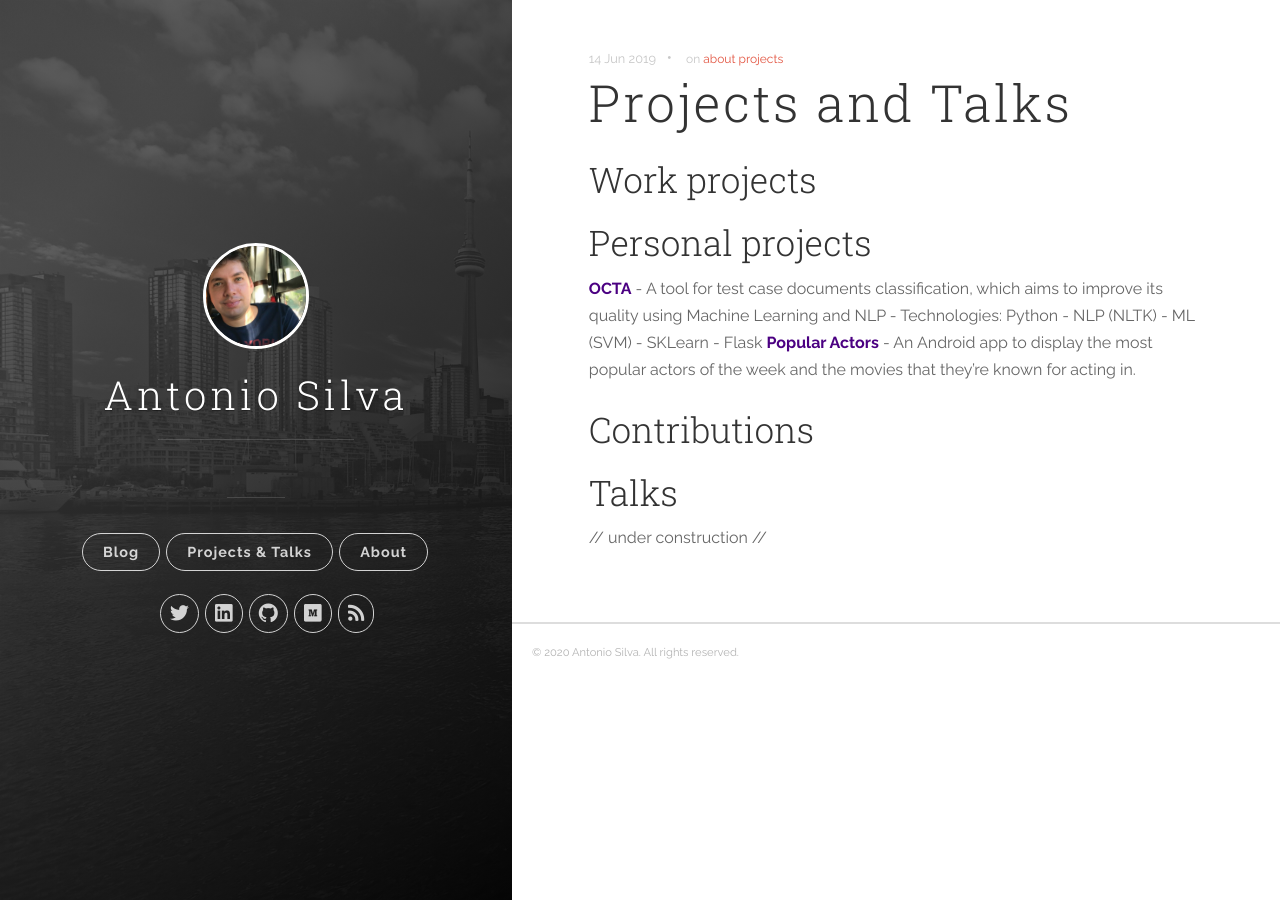
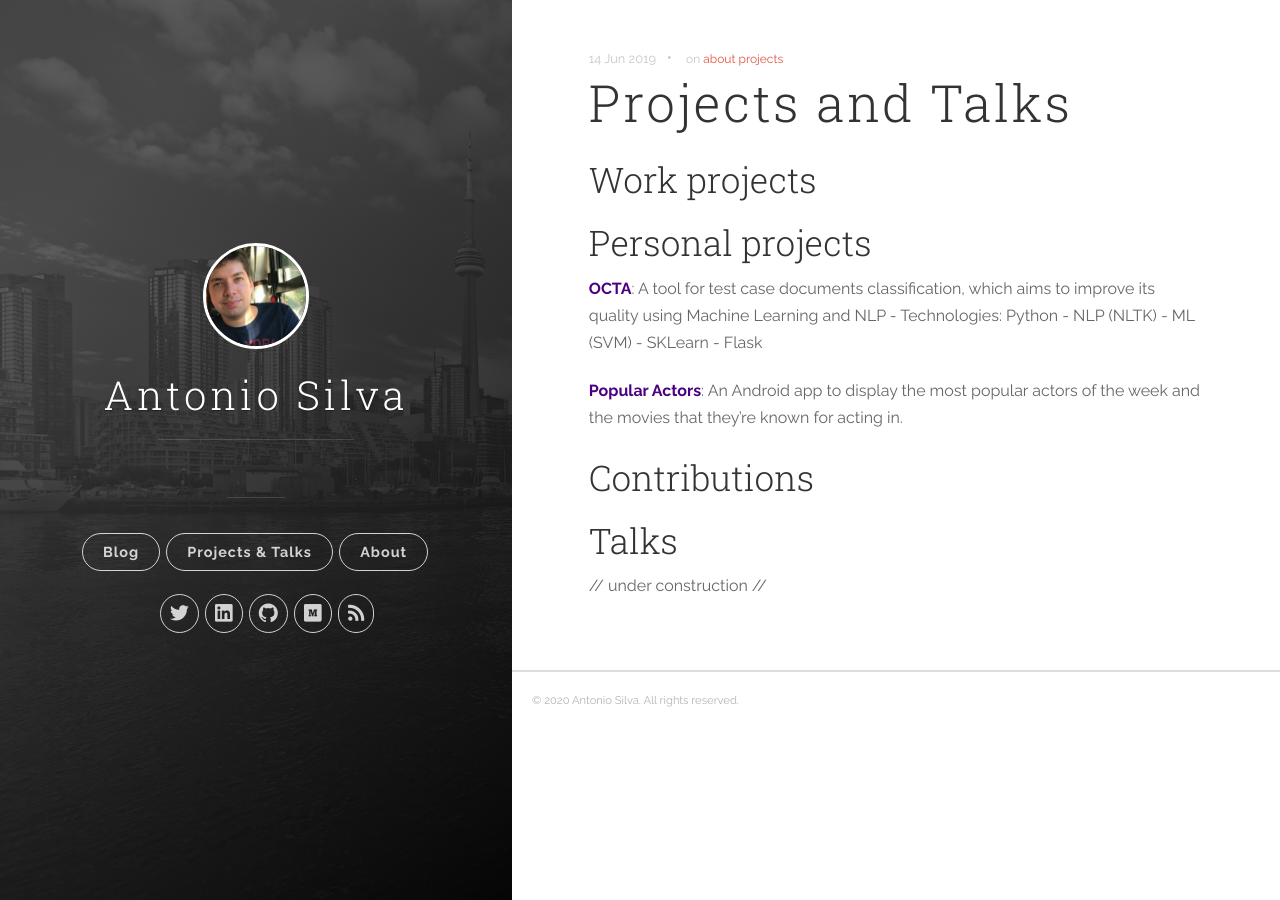
Before and after one commit to antoniosj/antoniosj.github.io, a Jekyll site: the page built from _posts/2020-06-14-projects.markdown, in a window 1280 px wide. Built offline with Jekyll 4.4.1, drawn with Linux system fonts in a browser that asks for light colours.

Commit message:
Update 2020-06-14-projects.markdown

```diff
--- a/_posts/2020-06-14-projects.markdown
+++ b/_posts/2020-06-14-projects.markdown
@@ -9,8 +9,9 @@ tags: [about, projects]
 ## Work projects
 
 ## Personal projects
-<a href="https://www.antoniosj.com/2018/octa/"><strong class="indigo">OCTA</strong></a> - A tool for test case documents classification, which aims to improve its quality using Machine Learning and NLP - Technologies: Python - NLP (NLTK) - ML (SVM) - SKLearn - Flask
-<a href="https://github.com/antoniosj/popular-actors/blob/master/README.md"><strong class="indigo">Popular Actors</strong></a> - An Android app to display the most popular actors of the week and the movies that they're known for acting in.
+<a href="https://www.antoniosj.com/2018/octa/"><strong class="indigo">OCTA</strong></a>: A tool for test case documents classification, which aims to improve its quality using Machine Learning and NLP - Technologies: Python - NLP (NLTK) - ML (SVM) - SKLearn - Flask
+
+<a href="https://github.com/antoniosj/popular-actors/blob/master/README.md"><strong class="indigo">Popular Actors</strong></a>: An Android app to display the most popular actors of the week and the movies that they're known for acting in.
 
 ## Contributions
 
```
